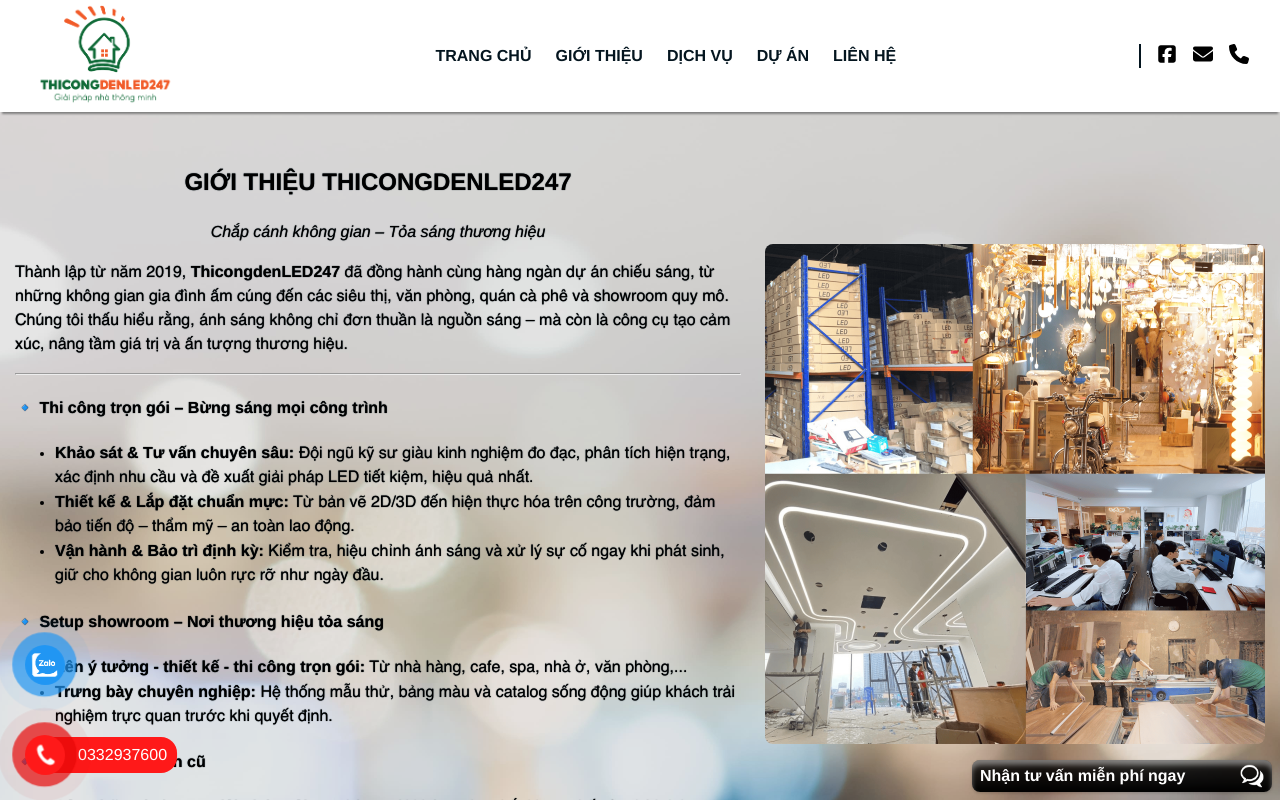
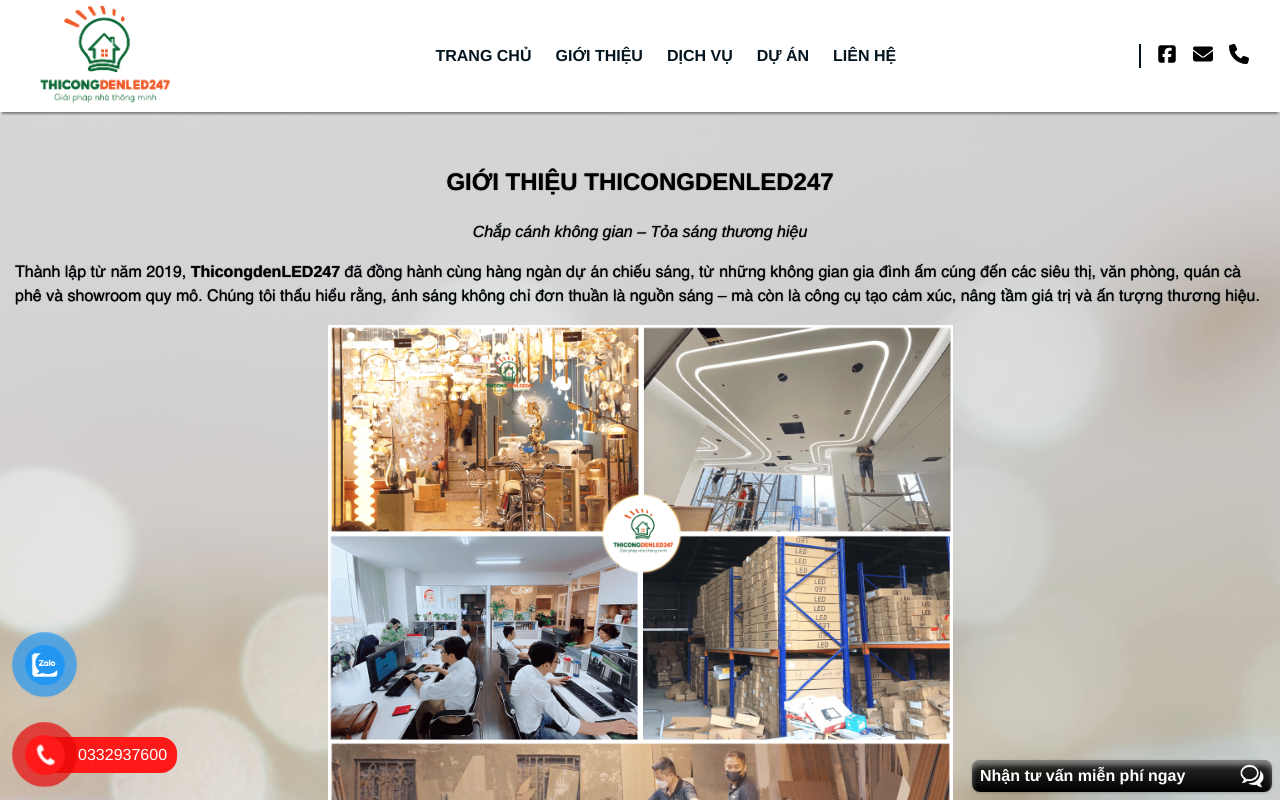
Before and after one commit to quyet-paradise/gna-landing-page, a Vue app: page /introduce in a window 1280 px wide. Shown: the top 800 px of the page. Built offline with nearby package versions, Linux system fonts and the light colour scheme.

Commit message:
- fix feedback

```diff
--- a/src/containers/introduce/Introduce.vue
+++ b/src/containers/introduce/Introduce.vue
@@ -1,12 +1,14 @@
 <template>
     <div class="introduce--inner">
         <div class="introduce">
-            <div class="introduce--left">
+            <div class="introduce--content">
                 <h2 style="text-align: center;">GIỚI THIỆU THICONGDENLED247</h2>
                 <p style="text-align: center; font-style: italic;">Chắp cánh không gian – Tỏa sáng thương hiệu</p>
                 <p>Thành lập từ năm 2019, <b>ThicongdenLED247</b> đã đồng hành cùng hàng ngàn dự án chiếu sáng, từ những không gian gia đình ấm cúng đến các siêu thị, văn phòng, quán cà phê và showroom quy mô. Chúng tôi thấu hiểu rằng, ánh sáng không chỉ đơn thuần là nguồn sáng – mà còn là công cụ tạo cảm xúc, nâng tầm giá trị và ấn tượng thương hiệu.</p>
 
-                <hr />
+                <div class="introduce--content__img" >
+                    <img src="/introduce/introduce.png" alt="thicongdenled247">
+                </div>
 
                 <h4>🔹 Thi công trọn gói – Bừng sáng mọi công trình</h4>
                 <ul>
@@ -48,8 +50,6 @@
                 <p>Chúng tôi rất hân hạnh được phục vụ và kiến tạo không gian lung linh cho bạn!</p>
             </div>
 
-            <img class="introduce--right" src="/introduce/introduce.png" alt="thicongdenled247">
-
         </div>
     </div>
 </template>
@@ -80,16 +80,20 @@
     padding: 32px 0;
     text-shadow: 0 0 1px var(--dls-secondary-color);
 
-    &--left {
-        flex: 1;
+    &--content {
         line-height: 1.5;
-    }
 
-    &--right {
-        width: 40%;
-        height: auto;
-        border-radius: 8px;
-        margin-top: 100px;
+        &__img {
+            width: 100%;
+            display: flex;
+            justify-content: center;
+            align-items: center;
+
+
+            img {
+                width: 50%;
+            }
+        }
     }
 }
 </style>
```
Also changed, not shown: public/introduce/introduce.png.
